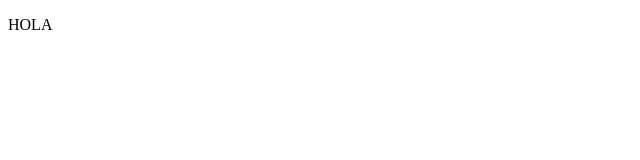
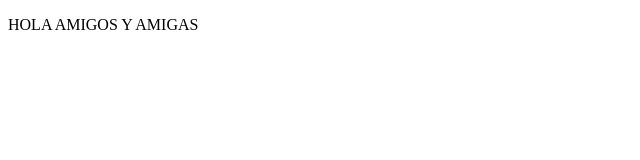
Before and after one commit to FrostkillerSL/proyectodemocursoprework, a plain HTML site: page index.html in a window 1280 px wide. Shown: the whole page, without its empty margins (0-640 px from the left). Drawn offline with Linux system fonts and the light colour scheme.

Commit message:
cambios hola

```diff
--- a/index.html
+++ b/index.html
@@ -8,7 +8,7 @@
 </head>
 <body>
     <p>
-        HOLA
+        HOLA AMIGOS Y AMIGAS
     </p>
 </body>
 </html>
```
